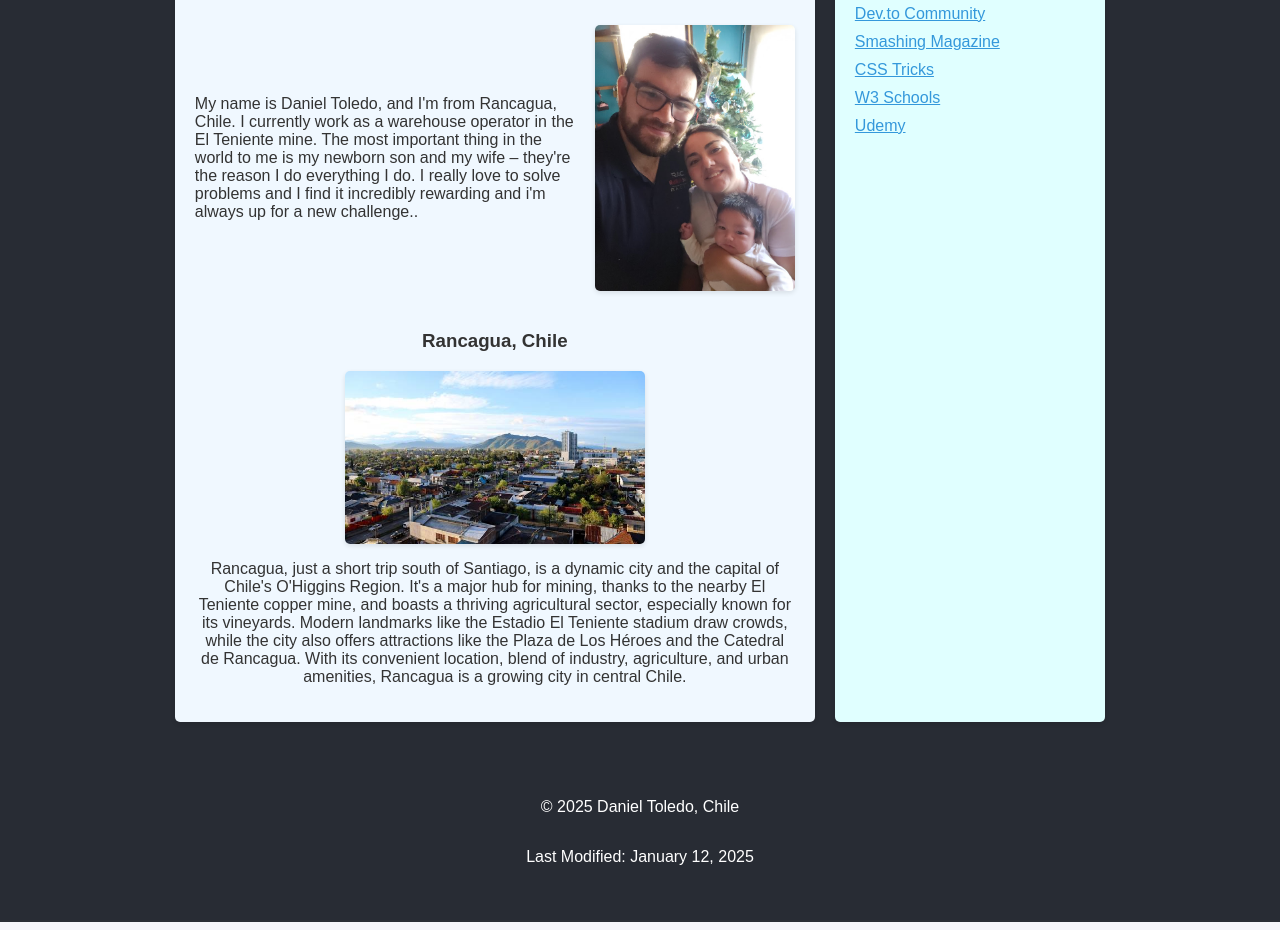
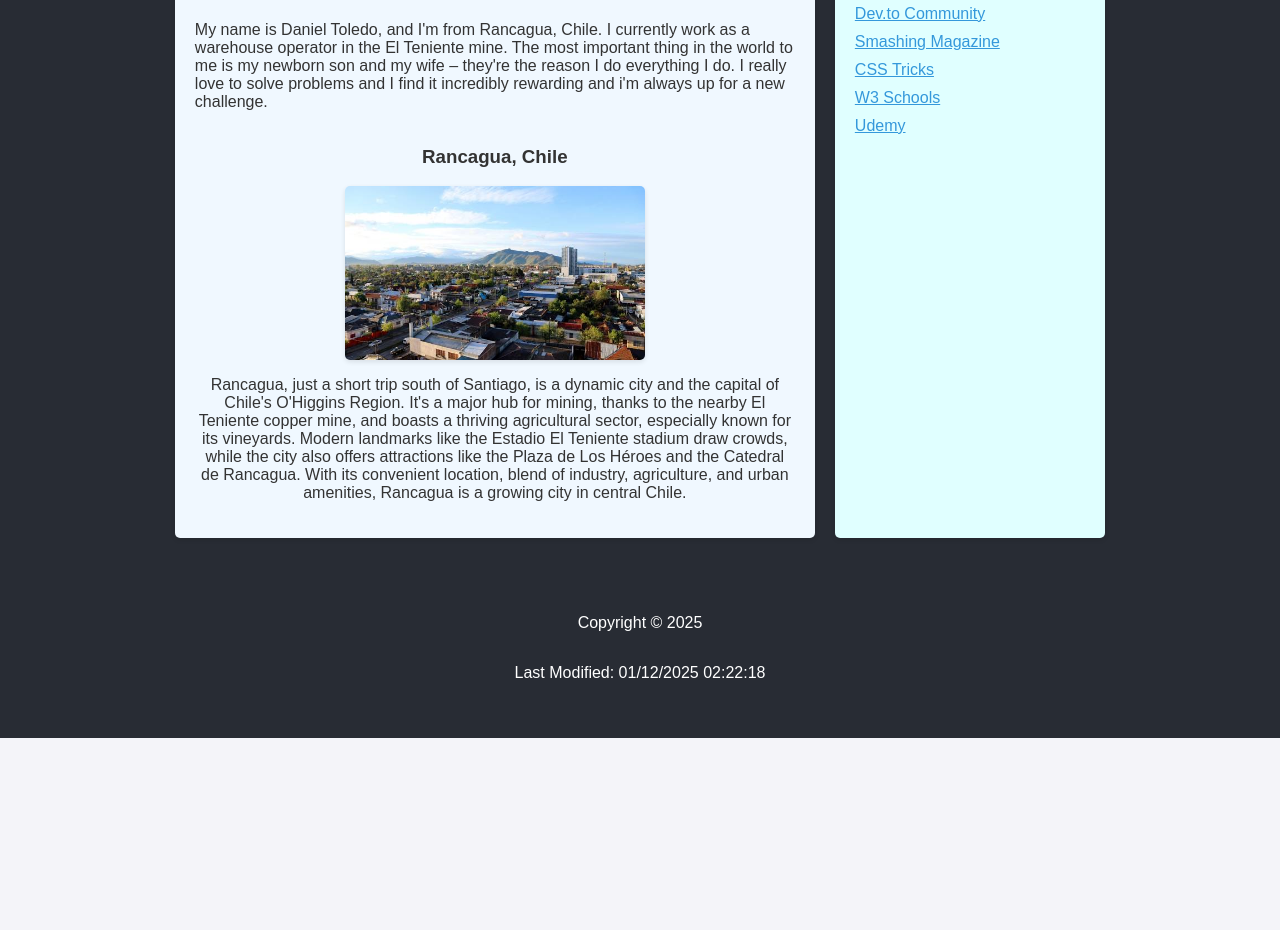
Before and after one commit to DhKDc/wdd131, a plain HTML site: page index.html in a window 1280 px wide. Shown: the part 206-1136 px from the top of the page. After the commit the page ends 952 px from the top, so only its background shows below. Drawn offline with Linux system fonts and the light colour scheme; a web font is replaced by a local one.

Commit message:
Fixing errors

```diff
--- a/index.html
+++ b/index.html
@@ -1,16 +1,15 @@
 <!DOCTYPE html>
 <html lang="en">
-<link rel="stylesheet" href="styles/base.css">
-
 
 <head>
+    <link rel="stylesheet" href="styles/base.css">
     <meta charset="UTF-8">
     <meta name="viewport" content="width=device-width, initial-scale=1.0">
     <title>WDD 131 - Dynamic Web Fundamentals - Daniel Toledo</title>
     <meta name="description"
         content="WDD 131 - Dynamic Web Fundamentals by Daniel Toledo. Course materials, tutorials, and resources for learning dynamic web development.">
-    <meta name="author" content="Daniel Toledo">
-</head>
+    <meta name="description"
+        content="WDD 131 - Dynamic Web Fundamentals by Daniel Toledo. Course materials, tutorials, and resources for learning dynamic web development.">
 
 <body>
     <header>
@@ -19,6 +18,7 @@
             <ul>
                 <li><a href="https://www.linkedin.com/in/danieltoledofuentes/">LinkedIn</a></li>
                 <li><a href="https://byupw.instructure.com/">Canvas</a></li>
+                <li><a href="https://www.churchofjesuschrist.org/study/scriptures/bofm/moro/8?lang=eng&id=p3">Favorite
                 <li><a href="https://www.churchofjesuschrist.org/study/scriptures/bofm/moro/8?lang=eng&id=p3">Favorite
                         Scripture</a></li>
                 <li><a href="#">Final Project Folder</a></li>
@@ -29,13 +29,22 @@
                 <h2>About Me</h2>
                 <div class="about-me-content">
                     <div>
-                        <p>My name is Daniel Toledo, and I'm from Rancagua, Chile. I currently work as a warehouse operator in the El Teniente mine. The most important thing in the world to me is my newborn son and my wife – they're the reason I do everything I do. I really love to solve problems and I find it incredibly rewarding and i'm always up for a new challenge..</p>
-                        <img src="images/about-me.jpg" alt="Image of Myself">
+                        <p>My name is Daniel Toledo, and I'm from Rancagua, Chile. I currently work as a warehouse
+                            operator in the El Teniente mine. The most important thing in the world to me is my newborn
+                            son and my wife – they're the reason I do everything I do. I really love to solve problems
+                            and I find it incredibly rewarding and i'm always up for a new challenge.</p>
+
                     </div>
                     <div class="city-info">
                         <h3>Rancagua, Chile</h3>
                         <img src="images/rancagua.jpg" alt="Image of Rancagua">
-                        <p>Rancagua, just a short trip south of Santiago, is a dynamic city and the capital of Chile's O'Higgins Region.  It's a major hub for mining, thanks to the nearby El Teniente copper mine, and boasts a thriving agricultural sector, especially known for its vineyards.  Modern landmarks like the Estadio El Teniente stadium draw crowds, while the city also offers attractions like the Plaza de Los Héroes and the Catedral de Rancagua. With its convenient location, blend of industry, agriculture, and urban amenities, Rancagua is a growing city in central Chile.</p>
+                        <p>Rancagua, just a short trip south of Santiago, is a dynamic city and the capital of Chile's
+                            O'Higgins Region. It's a major hub for mining, thanks to the nearby El Teniente copper mine,
+                            and boasts a thriving agricultural sector, especially known for its vineyards. Modern
+                            landmarks like the Estadio El Teniente stadium draw crowds, while the city also offers
+                            attractions like the Plaza de Los Héroes and the Catedral de Rancagua. With its convenient
+                            location, blend of industry, agriculture, and urban amenities, Rancagua is a growing city in
+                            central Chile.</p>
                     </div>
                 </div>
             </section>
@@ -57,6 +66,5 @@
         </footer>
 </body>
 <script src="scripts/getdates.js"></script>
-</body>
 
 </html>
--- a/scripts/getdates.js
+++ b/scripts/getdates.js
@@ -1,8 +1,5 @@
 const currentYear = new Date().getFullYear();
-const currentYearElement = document.getElementById("currentyear");
-currentYearElement.textContent = currentYear;
-const lastModifiedDate = new Date(document.lastModified);
-const options = { year: 'numeric', month: 'long', day: 'numeric' };
-const formattedDate = lastModifiedDate.toLocaleDateString(undefined, options);
-const lastModifiedElement = document.getElementById("lastModified");
-lastModifiedElement.textContent = `Last Modified: ${formattedDate}`;
+document.querySelector('footer p:first-of-type').textContent = `Copyright © ${currentYear}`;
+
+const lastModified = document.lastModified;
+document.querySelector('footer p:nth-of-type(2)').textContent = `Last Modified: ${lastModified}`;
```
